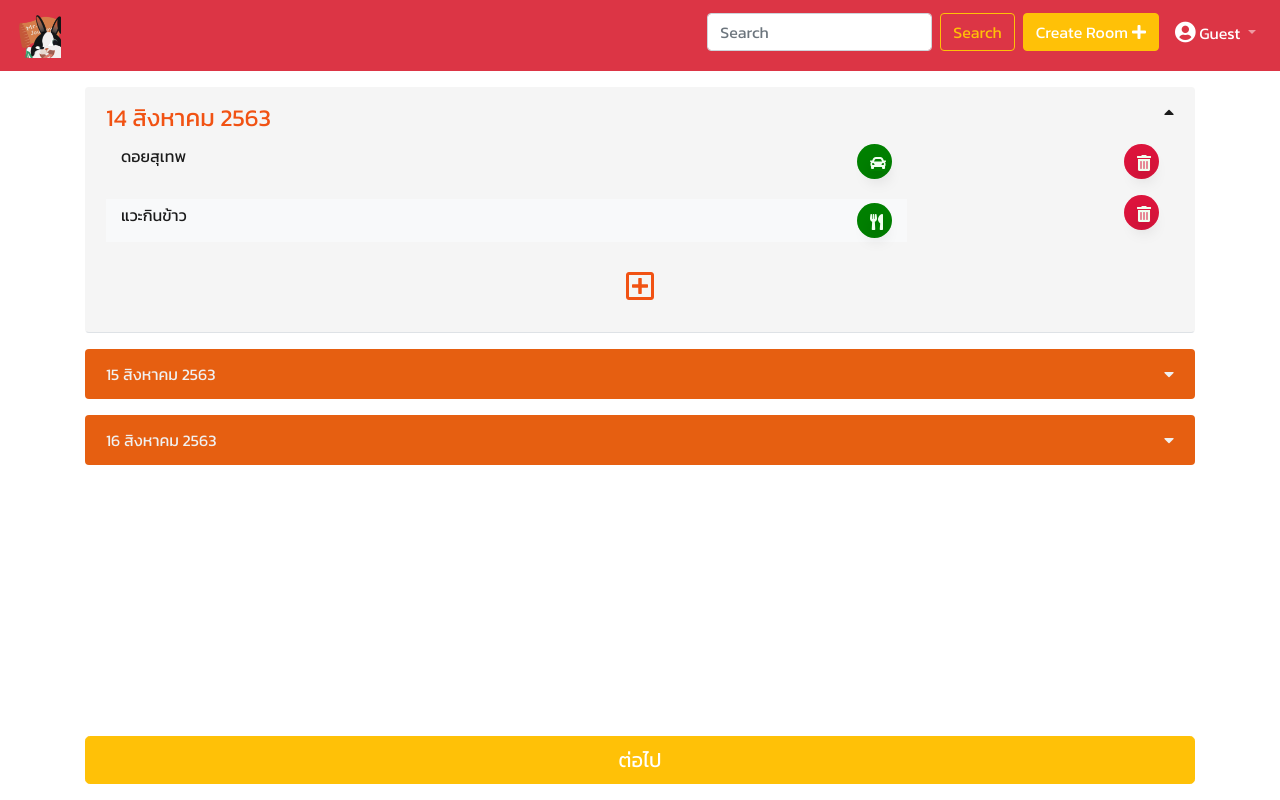
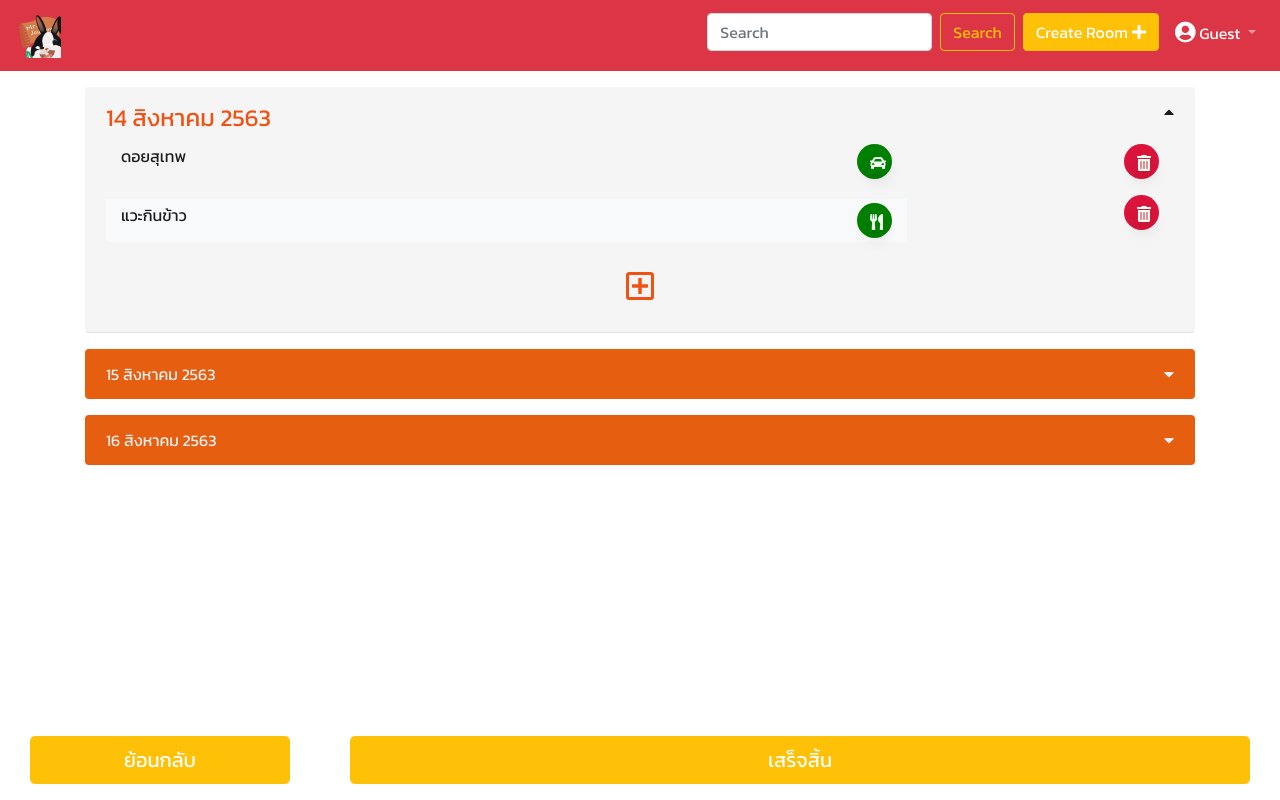
Before and after one commit to romncn/SeniorProject-MrJourney, a React (Create React App) app: page /CreateTripPerDay in a window 1280 px wide. Built offline with nearby package versions, Linux system fonts and the light colour scheme.

Commit message:
[UPDATE]App.js => create button for testing link

```diff
--- a/src/App.js
+++ b/src/App.js
@@ -10,6 +10,15 @@ class App extends React.Component {
         <Link to="/CreateTrip" >
         <button>Create</button>
       </Link>
+      <Link to="/Home" >
+        <button>Home</button>
+      </Link>
+      <Link to="/Profile" >
+        <button>Profile</button>
+      </Link>
+      <Link to="/CreateJoinRoom" >
+        <button>CreateJoinRoom</button>
+      </Link>
       </div>
     );
   }
--- a/src/linepage/CreateTripPerDay.js
+++ b/src/linepage/CreateTripPerDay.js
@@ -63,9 +63,20 @@ class CreateTripPerDay extends React.Component {
                 </div>
 
                 <div className="buttom-page">
-                    <Link to="/CreateTripPerDay" >
-                        <FooterTripPage footertext={"ต่อไป"}></FooterTripPage>
-                    </Link>
+                    <div className="col-12">
+                        <div className="row">
+                            <div className="col-3">
+                                <Link to="/CreateTrip" >
+                                    <FooterTripPage footertext={"ย้อนกลับ"}></FooterTripPage>
+                                </Link>
+                            </div>
+                            <div className="col-9">
+                                <Link to="/CreateTripPerDay" >
+                                    <FooterTripPage footertext={"เสร็จสิ้น"}></FooterTripPage>
+                                </Link>
+                            </div>
+                        </div>
+                    </div>
                 </div>
 
             </div>
```
